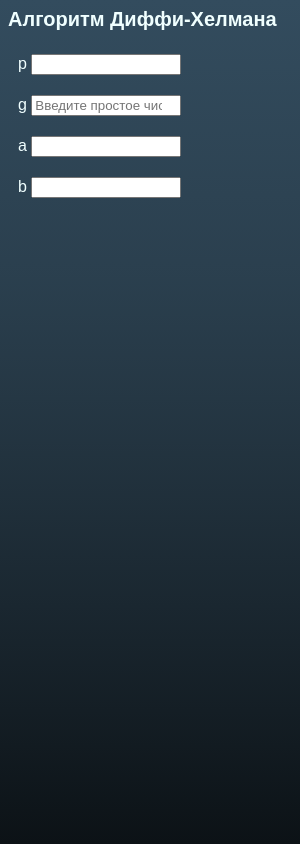
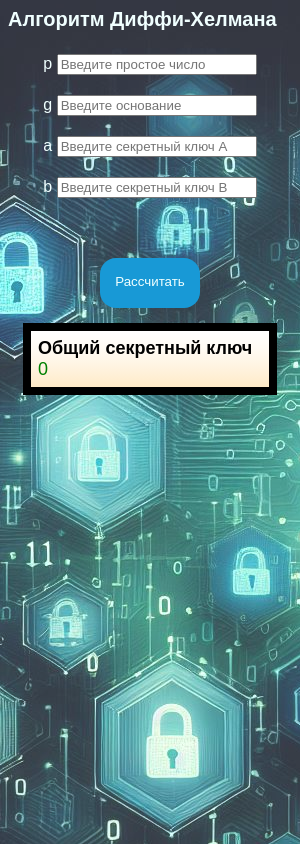
Before and after one commit to Golovolastik/encryption_algorithms_study, an Electron app: page template/src/index.html in a window 300 px wide. Drawn offline with Linux system fonts and the light colour scheme.

Commit message:
feature: ready

```diff
--- a/template/src/index.html
+++ b/template/src/index.html
@@ -3,26 +3,38 @@
     <section class="input-area">
     <label>
         p
-        <input type="number" name="p" min="0" max="100">
+        <input type="number" id="prime" placeholder="Введите простое число" name="p" min="0">
     </label>
     <label>
         g
-        <input type="number" placeholder="Введите простое число" name="p" min="0" max="100">
+        <input type="number" id="base" placeholder="Введите основание" name="p" min="0">
     </label>
     <label>
         a
-        <input type="number" name="a" min="0" max="100">
+        <input type="number" id="keyA" placeholder="Введите секретный ключ A" name="a" min="0">
     </label>
     <label>
         b
-        <input type="number" name="b" min="0" max="100">
+        <input type="number" id="keyB" placeholder="Введите секретный ключ B" name="b" min="0">
     </label>
+    </section>
+    <button onclick="calculate()">Рассчитать</button>
+    <section class="result">
+        <label>
+            <b>Общий секретный ключ</b>
+            <output name="result-output" class="result-output">
+                0
+            </output>
+        </label>
     </section>
 </body>
 
 <style>
     body {
-        background-image: linear-gradient(#334c5e, 60%, #0c1216);
+        /*background-image: linear-gradient(#334c5e, 60%, #0c1216);*/
+        background-image: url("background.jpg");
+        background-color: rgba(255, 255, 255, 0.2);
+        background-blend-mode: lighten;
         font-family: Arial, Helvetica, sans-serif;
         color: azure;
     }
@@ -34,12 +46,86 @@
     .input-area {
         display: flex;
         flex-direction: column;
+        align-items: center;
     }
 
     .input-area label {
         margin: 10px;
     }
     .input-area label input {
-        width: 150px;
+        width: 200px;
+    }
+
+    button {
+        background-color: #1899D6;
+        border: solid transparent;
+        border-radius: 16px;
+        border-width: 0 0 4px;
+        color: azure;
+        display: block;
+        margin: 50px auto auto;
+        text-align: center;
+        height: 50px;
+        width: 100px;
+    }
+    button:hover {
+        background-color: #137fb2;
+    }
+    button:active {
+        border: 2px solid azure;
+    }
+    .result {
+        background-image: linear-gradient(#ffffff, 60%, #ffeac7);
+        /*background-color: white;*/
+        border: black 8px solid;
+        color: black;
+        margin: 15px;
+        padding: 7px;
+        font-size: 18px;
+    }
+    .result-output {
+        color: green;
     }
 </style>
+
+<script>
+    function calculate(){
+        let p = parseInt(document.getElementById("prime").value);
+        let g = parseInt(document.getElementById("base").value);
+        let a = parseInt(document.getElementById("keyA").value);
+        let b = parseInt(document.getElementById("keyB").value);
+
+        if (!isPrime(p)) {
+            alert("Введите простое число!");
+        }
+        let result = commonKey(keyB(p, g, b), a, p);
+
+        let outputElement = document.querySelector('.result-output');
+        outputElement.textContent = result;
+    }
+    function isPrime(number) {
+        if (number < 2) {
+            return false;
+        }
+
+        for (let i = 2; i <= Math.sqrt(number); i++) {
+            if (number % i === 0) {
+                return false;
+            }
+        }
+
+        return true;
+    }
+    function keyA(p, g, a) {
+        let A = g ** a % p;
+        return A;
+    }
+    function keyB(p, g, b) {
+        let B = (g ** b) % p;
+        return B;
+    }
+    function commonKey(keyB, a, p) {
+        let key = (keyB ** a) % p;
+        return key;
+    }
+</script>
```
Also changed, not shown: template/src/background.jpg (added).
